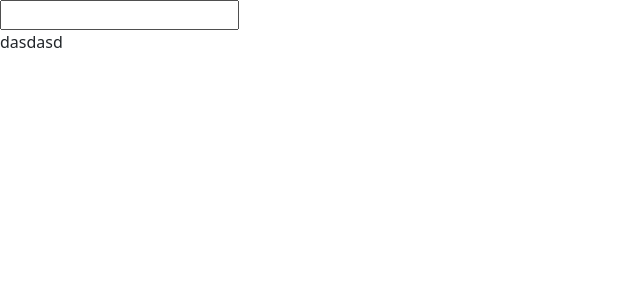
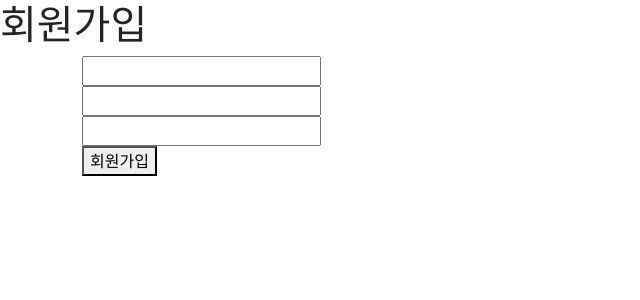
Before and after one commit to senior-way/Senior-Way-FE, a Vue app: page /register in a window 1280 px wide. Shown: the top 300 px of the page, without its empty margins (0-640 px from the left). Built offline with nearby package versions, Linux system fonts and the light colour scheme.

Commit message:
Feat: create user registration form UI

```diff
--- a/src/pages/login/Login.vue
+++ b/src/pages/login/Login.vue
@@ -1,6 +1,6 @@
 <template>
   <div class="wrap">
-    <div class="header"></div>
+    <div class="header"><h1>로그인</h1></div>
     <div class="container">
       <div class="content">
         <div class="login_wrap">
@@ -16,7 +16,7 @@
                   </div>
                 </div>
                 <div class="login_btn_wrap">
-                  <button type="submit" class="login_btn"></button>
+                  <button type="submit" class="login_btn">로그인</button>
                 </div>
               </li>
             </ul>
--- a/src/pages/login/Register.vue
+++ b/src/pages/login/Register.vue
@@ -1,11 +1,30 @@
 <template>
   <div class="wrap">
+    <div class="header"><h1>회원가입</h1></div>
     <div class="container">
-      <div class="content"></div>
+      <div class="content">
+        <form class="register_form">
+          <div class="form_content">
+            <div class="form_list">
+              <div class="input_user_id">
+                <input type="text" class="id" v-model="id" />
+              </div>
+              <div class="input_user_pw">
+                <input type="password" class="pw" v-model="pw" />
+              </div>
+              <div class="input_user_email">
+                <input type="text" class="email" v-model="email" />
+              </div>
+            </div>
+            <div class="form_list"></div>
+          </div>
+          <div class="register_btn_wrap">
+            <button type="submit" class="register_btn">회원가입</button>
+          </div>
+        </form>
+      </div>
     </div>
   </div>
-  <input type="text" />
-  <p>dasdasd</p>
 </template>
-<script></script>
-<style></style>
+<script setup></script>
+<style scoped></style>
```
